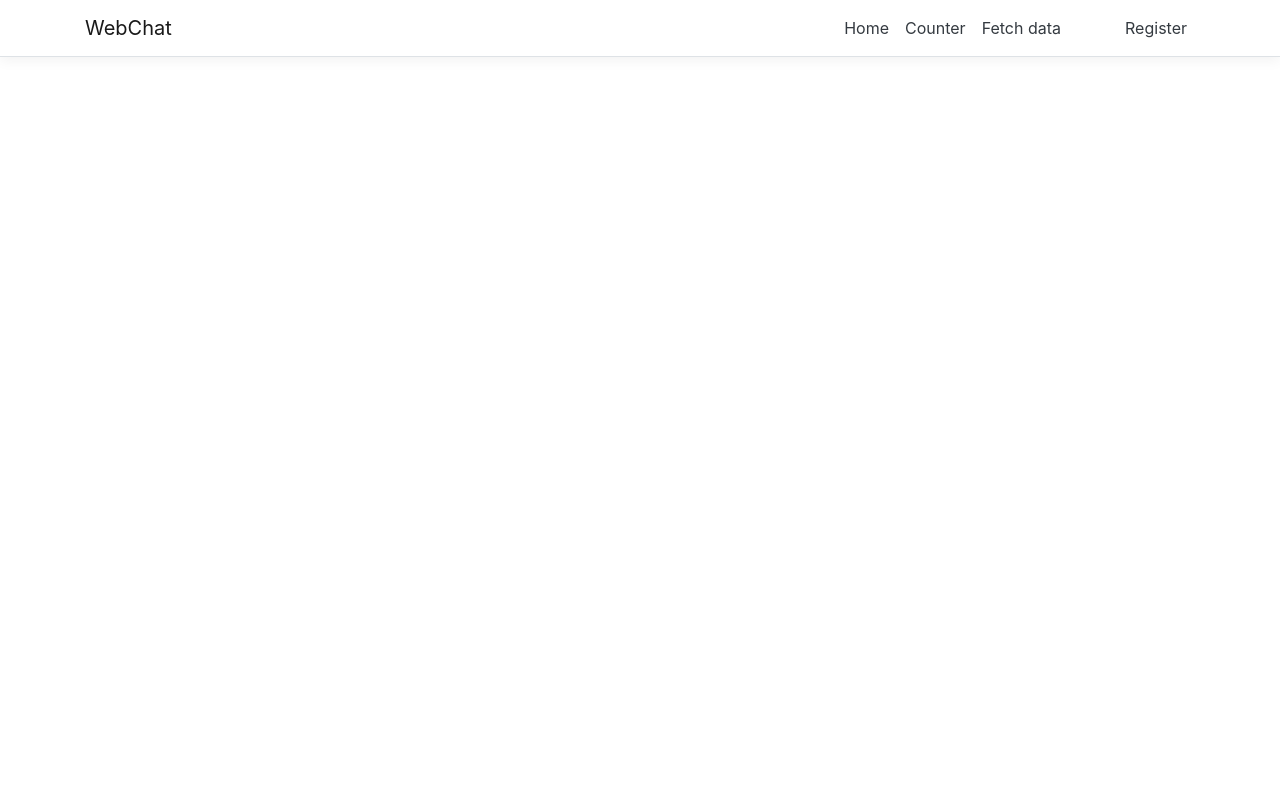
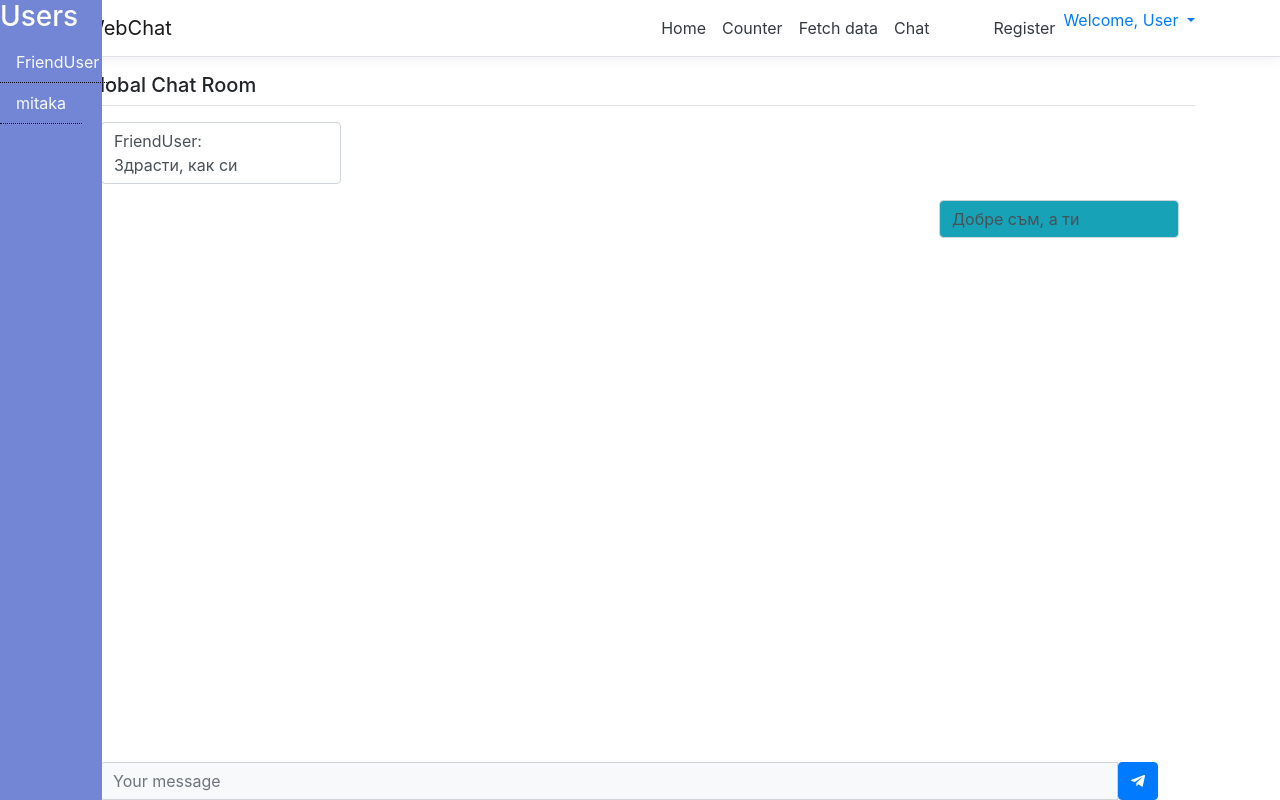
Before and after one commit to DTStanev/ChatApp, a React (Create React App) app in the folder WebChat/WebChat/ClientApp/: page /chat in a window 1280 px wide. Built offline with nearby package versions, Linux system fonts and the light colour scheme.

Commit message:
Added components for chat functionality with fake users for test

```diff
--- a/WebChat/WebChat/ClientApp/src/App.js
+++ b/WebChat/WebChat/ClientApp/src/App.js
@@ -5,6 +5,7 @@ import { Home } from './components/Home';
 import { FetchData } from './components/FetchData';
 import { Counter } from './components/Counter';
 import Register from './components/Account/Register';
+import ChatRoom from './components/Chat/ChatRoom';
 
 export default class App extends Component {
     static displayName = App.name;
@@ -16,7 +17,9 @@ export default class App extends Component {
                     <Route exact path='/' component={Home} />
                     <Route path='/counter' component={Counter} />
                     <Route path='/fetch-data' component={FetchData} />
-                    <Route path='/register' component={Register}/>
+                    <Route path='/register' component={Register} />
+                    <Route path='/chat' exact component={ChatRoom} />
+
                 </Switch>
             </Layout>
         );
--- /dev/null
+++ b/WebChat/WebChat/ClientApp/src/components/Chat/ChatRoom.css
@@ -0,0 +1,38 @@
+.test {
+    height: 100%; /* Full-height: remove this if you want "auto" height */
+    width: 10%; /* Set the width of the sidebar */
+    position: fixed; /* Fixed Sidebar (stay in place on scroll) */
+    z-index: 1; /* Stay on top */
+    top: 0; /* Stay at the top */
+    left: 0;
+    background-color: green; /* Black */
+    overflow-x: hidden; /* Disable horizontal scroll */
+    padding-top: 20px;
+}
+
+ul {
+    list-style-type: none;
+}
+
+.tooltip {
+    position: relative;
+    display: inline-block;
+    border-bottom: 1px dotted black;
+}
+
+tooltiptext {
+    visibility: hidden;
+    width: 120px;
+    background-color: white;
+    color: #fff;
+    text-align: center;
+    border-radius: 6px;
+    padding: 5px 0;
+    /* Position the tooltip */
+    position: absolute;
+    z-index: 1;
+}
+
+.tooltip:hover .tooltiptext {
+    visibility: visible;
+}
--- /dev/null
+++ b/WebChat/WebChat/ClientApp/src/components/Chat/ChatRoom.js
@@ -0,0 +1,45 @@
+import React, { Component } from 'react'
+import SendMessageBox from './SendMessageBox'
+import Users from './Users'
+import MessageBox from './MessageBox'
+import './ChatRoom.css'
+
+export  default class ChatRoom extends Component {
+
+    SpecificClass = (message) => {
+        if (message.username === 'mitaka') {
+            return 'ml-auto bg-info'
+        }
+        return '';
+    };
+
+    Sender = (message) => {
+        if (message.username === 'mitaka') {
+            return ''
+        }
+        return message.username;
+    };
+
+    Separator = (message) => {
+        if (message.username === 'mitaka') {
+            return ''
+        }
+        return ':';
+    };
+
+    render() {
+        //inserted fake users for test
+        const users = [{ id: 1, username: 'FriendUser', messageContent: 'Здрасти, как си' }, { id: 2, username: 'mitaka', messageContent: 'Добре съм, а ти' },]
+
+        return (
+            <div>
+                <h5>Global Chat Room</h5>
+                <div className='form-group border-top'>
+                    {users.map(x => <MessageBox key={x.id} sender={this.Sender(x)} messageContent={x.messageContent} styleName={this.SpecificClass(x)} separator={this.Separator(x)} />)}
+                    <SendMessageBox />
+                    <Users users={users} />
+                </div>
+            </div>
+        )
+    }
+}
--- /dev/null
+++ b/WebChat/WebChat/ClientApp/src/components/Chat/MessageBox.css
@@ -0,0 +1,5 @@
+#chat-line {
+    word-wrap: break-word;
+    height: 100%;
+    width: 15rem;
+}
--- /dev/null
+++ b/WebChat/WebChat/ClientApp/src/components/Chat/MessageBox.js
@@ -0,0 +1,16 @@
+import React, { Component } from 'react'
+import classnames from 'classnames'
+import './MessageBox.css'
+
+export default class MessageBox extends Component {
+    render() {
+        return (
+            <div>
+                <div id='chat-line' className={classnames(this.props.styleName, 'form-control m-3')}>
+                    <div>{this.props.sender}{this.props.separator}</div>
+                    <div>{this.props.messageContent}</div>
+                </div>
+            </div>
+        )
+    }
+}
--- /dev/null
+++ b/WebChat/WebChat/ClientApp/src/components/Chat/SendMessageBox.css
@@ -0,0 +1,5 @@
+#message-holder {
+    position: fixed;
+    bottom: 0;
+    width: 85%;
+}
--- /dev/null
+++ b/WebChat/WebChat/ClientApp/src/components/Chat/SendMessageBox.js
@@ -0,0 +1,27 @@
+import React, { Component } from 'react'
+import './SendMessageBox.css'
+import { FontAwesomeIcon } from '@fortawesome/react-fontawesome'
+import { faTelegramPlane } from '@fortawesome/free-brands-svg-icons'
+
+
+export default class SendMessageBox extends Component {
+
+    render() {
+        return (
+            <div className='panel-footer mt-3' id='message-holder'>
+                <form className='form-inline' onSubmit={this.onSubmit}>
+                    <label className='sr-only' htmlFor='msg'>Amount (in dollars)</label>
+                    <div className='input-group col-md-12 col-sm-12'>
+                        <input type='text'
+                            onChange={this.handleMessageChange}
+                            className='form-control bg-light'
+                            id='msg'
+                            placeholder='Your message'
+                            autoComplete="off" />
+                        <button className='btn btn-primary chat-button input-group-addon'><FontAwesomeIcon icon={faTelegramPlane} /></button >
+                    </div>
+                </form>
+            </div>
+        )
+    }
+}
--- /dev/null
+++ b/WebChat/WebChat/ClientApp/src/components/Chat/Users.css
@@ -0,0 +1,40 @@
+.wrapper {
+    display: flex;
+    width: 100%;
+}
+
+#sidebar {
+    width: 8%;
+    position: fixed;
+    top: 0;
+    left: 0;
+    height: 100vh;
+    z-index: 0;
+    background: #7386D5;
+    color: #fff;
+
+}
+
+.text-line {
+    position: relative;
+    display: inline-block;
+    border-bottom: 1px dotted black;
+}
+
+    .text-line .tooltiptext {
+        visibility: hidden;
+        opacity: .6;
+        width: 250px;
+        background-color: black;
+        color: #fff;
+        text-align: center;
+        border-radius: 6px;
+        padding: 5px 0;
+        /* Position the tooltip */
+        position: absolute;
+        z-index: 1;
+    }
+
+    .text-line:hover .tooltiptext {
+        visibility: visible;
+    }
--- /dev/null
+++ b/WebChat/WebChat/ClientApp/src/components/Chat/Users.js
@@ -0,0 +1,28 @@
+import React, { Component } from 'react'
+import { Link } from 'react-router-dom';
+import { NavLink } from 'reactstrap';
+import './Users.css'
+
+export default class Users extends Component {
+
+    render() {
+
+        let users = this.props.users || []
+        return (
+            <div className="wrapper">
+                <nav id="sidebar">
+                    <div className="sidebar-header">
+                        <h3>Users</h3>
+                    </div>
+
+                    <ul className="list-unstyled components">
+                        {users.map(x => <li ><NavLink tag={Link} key={x.id} to={'/'.concat(x.username)} /*data='{user{id:1}}'*/ className='text-light text-line'><span className='tooltiptext'>Click to send private message</span>{x.username}</NavLink> </li>)}
+                    </ul>
+
+                </nav>
+                <div id="content">
+                </div>
+            </div>
+        )
+    }
+}
--- a/WebChat/WebChat/ClientApp/src/components/NavMenu.js
+++ b/WebChat/WebChat/ClientApp/src/components/NavMenu.js
@@ -40,7 +40,21 @@ export class NavMenu extends Component {
                                     <NavLink tag={Link} className="text-dark" to="/fetch-data">Fetch data</NavLink>
                                 </NavItem>
                                 <NavItem>
+                                    <NavLink tag={Link} className="text-dark" to="/chat">Chat</NavLink>
+                                </NavItem>
+                                <NavItem>
                                     <NavLink tag={Link} className="text-dark ml-5" to="/register">Register</NavLink>
+                                </NavItem>
+                                <NavItem>
+                                    <div class="pull-right">
+                                        <ul class="nav pull-right">
+                                            <li class="dropdown"><a href="#" class="dropdown-toggle" data-toggle="dropdown">Welcome, User <b class="caret"></b></a>
+                                                <ul class="dropdown-menu">
+                                                    <NavLink tag={Link} className="text-dark ml-5" to="/register">Register</NavLink>
+                                                </ul>
+                                            </li>
+                                        </ul>
+                                    </div>
                                 </NavItem>
                             </ul>
                         </Collapse>
```
Also changed, not shown: 1 other file (tests, documents, lock files or other folders).
